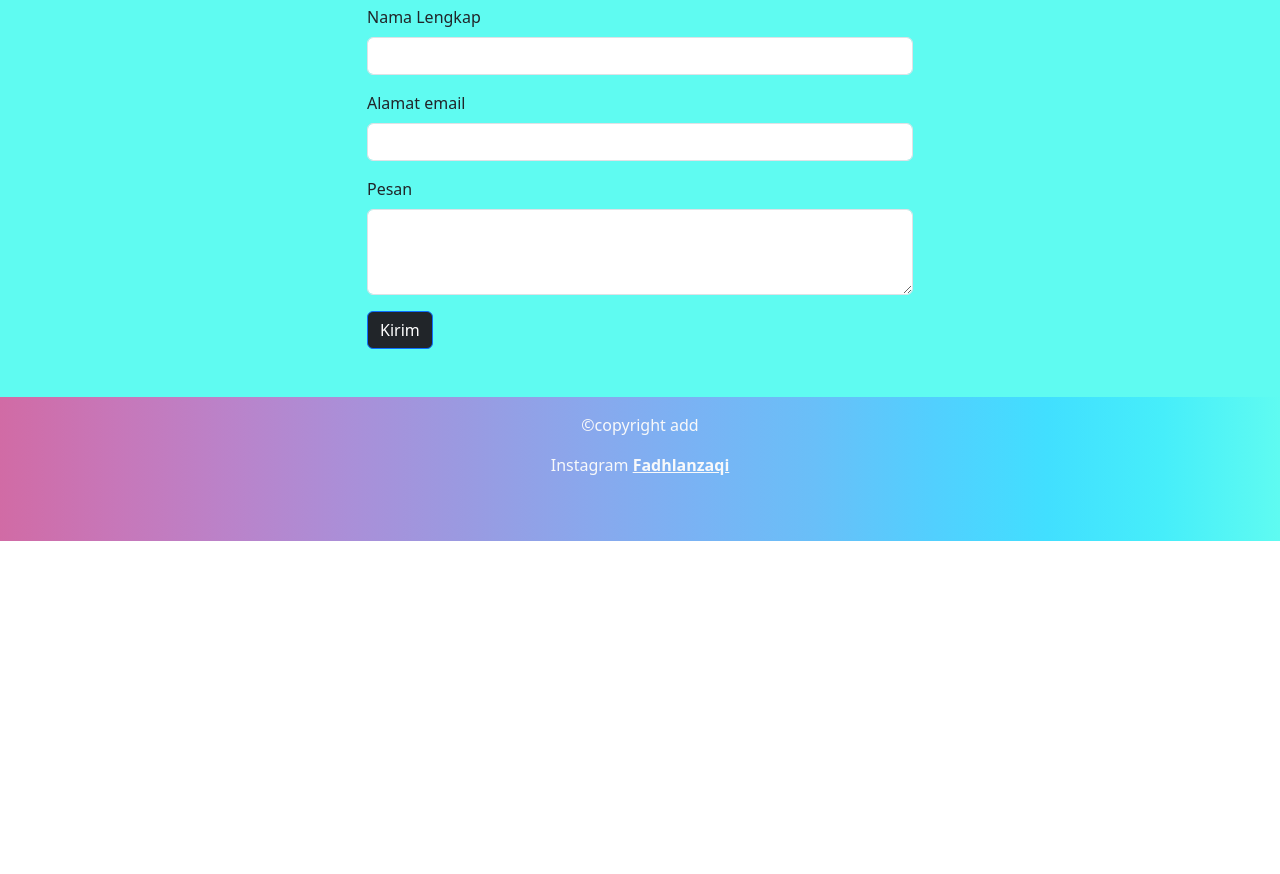
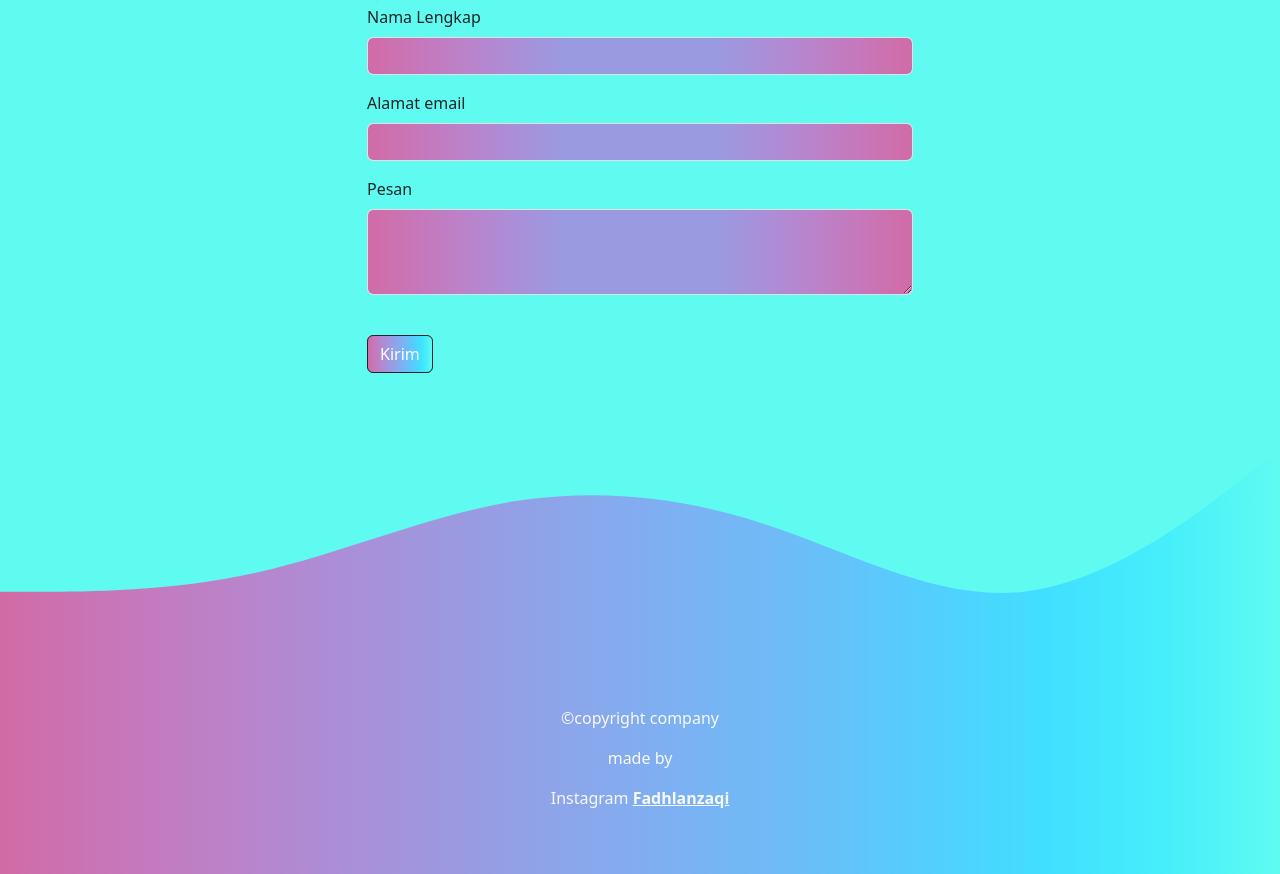
Before and after one commit to Fadhlanzaqi/Fadhlanzaqi.github.io, a plain HTML site: page index.html in a window 1280 px wide. Shown: the part 2551-3425 px from the top of the page. Before the commit the page ends 3092 px from the top, so only its background shows below. Drawn offline with nearby package versions, Linux system fonts and the light colour scheme.

Commit message:
gradasi seluruh warna

```diff
--- a/index.html
+++ b/index.html
@@ -161,7 +161,8 @@
                               <input type="email" class="form-control" id="email" aria-describedby="email">
                               </div>
                               <div class="mb-3"> <label for="pesan" class="form-label">Pesan</label> <textarea class="form-control" id="pesan" rows="3"></textarea> </div>
-                          <button type="submit" class="btn btn-primary bg-dark">Kirim</button>
+                              <br>
+                          <button type="submit" class="btn btn-dark">Kirim</button>
                      </form>
                   </div>
               </div>
@@ -173,8 +174,13 @@
 
       <!-- Footer -->
       <footer class="text-center pb-5">
-          <p class="text-light text-center">©copyright add</p>
+          <svg xmlns="http://www.w3.org/2000/svg" viewBox="0 0 1440 320">
+  <path fill="#5ffbf1" fill-opacity="1" d="M0,192L48,192C96,192,192,192,288,170.7C384,149,480,107,576,90.7C672,75,768,85,864,117.3C960,149,1056,203,1152,192C1248,181,1344,107,1392,69.3L1440,32L1440,0L1392,0C1344,0,1248,0,1152,0C1056,0,960,0,864,0C768,0,672,0,576,0C480,0,384,0,288,0C192,0,96,0,48,0L0,0Z"></path>
+</svg>
+          <p class="text-light text-center">©copyright company</p>
+          <p class="text-light text-center">made by</p>
           <p class="text-center text-light">Instagram <a href="https://www.instagram.com/fadhlanzaqi/ " class="text-light fw-bold" >Fadhlanzaqi</a></p>
+
       </footer>
       <!-- Selesai Footer -->
 
--- a/style.css
+++ b/style.css
@@ -33,6 +33,14 @@ section {
     }
 
 footer {
-    padding-top: 1rem;
     background-image: linear-gradient(to right, #d16ba5, #c777b9, #ba83ca, #aa8fd8, #9a9ae1, #8aa7ec, #79b3f4, #69bff8, #52cffe, #41dfff, #46eefa, #5ffbf1);
 }
+
+.btn {
+      background-image: linear-gradient(to right, #d16ba5, #c777b9, #ba83ca, #aa8fd8, #9a9ae1, #8aa7ec, #79b3f4, #69bff8, #52cffe, #41dfff, #46eefa, #5ffbf1);
+    }
+
+.form-control {
+  color: white;
+  background-image: linear-gradient(to right, #d16ba5, #c777b9, #ba83ca, #aa8fd8, #9a9ae1, #9a9ae1, #9a9ae1, #9a9ae1, #aa8fd8, #ba83ca, #c777b9, #d16ba5);
+    }
```
